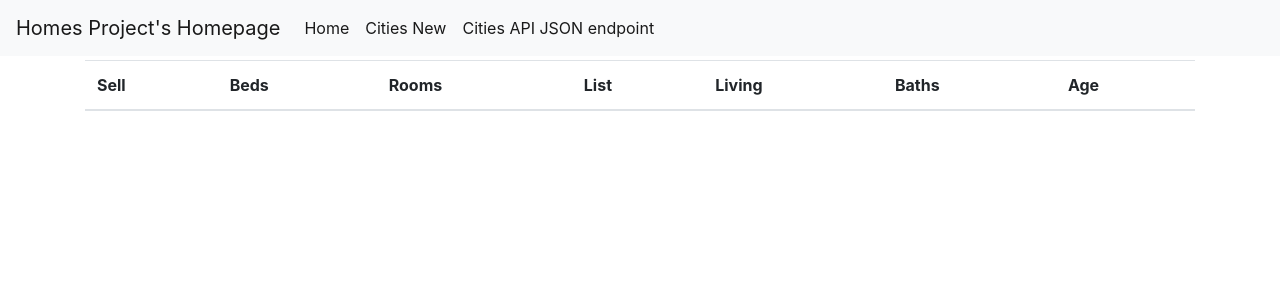
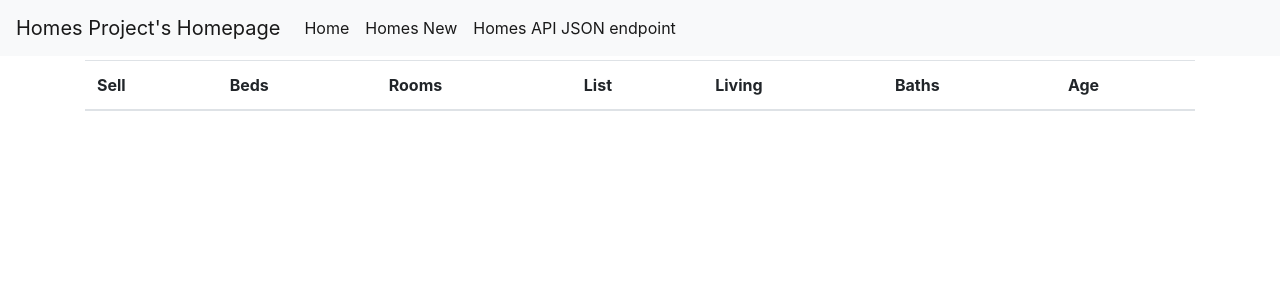
Before and after one commit to coreyow/PythonDockerFlaskPycharm1, a Flask app: page / in a window 1280 px wide. Shown: the top 300 px of the page. Run offline with Flask 2, Linux system fonts and the light colour scheme; data that the repository does not hold is empty; some libraries are stand-ins or nearby versions.

Commit message:
Bugfix: fixing code appropriatley on layout page

```diff
--- a/app/templates/layout.html
+++ b/app/templates/layout.html
@@ -34,10 +34,10 @@
         <a class="nav-link" href="/">Home <span class="sr-only">(current)</span></a>
       </li>
       <li class="nav-item active">
-        <a class="nav-link" href="/cities/new">Cities New <span class="sr-only">(current)</span></a>
+        <a class="nav-link" href="/homes/new">Homes New <span class="sr-only">(current)</span></a>
       </li>
       <li class="nav-item active">
-        <a class="nav-link" href="api/cities">Cities API JSON endpoint <span class="sr-only">(current)</span></a>
+        <a class="nav-link" href="api/homes">Homes API JSON endpoint <span class="sr-only">(current)</span></a>
       </li>
 
     </ul>
```
